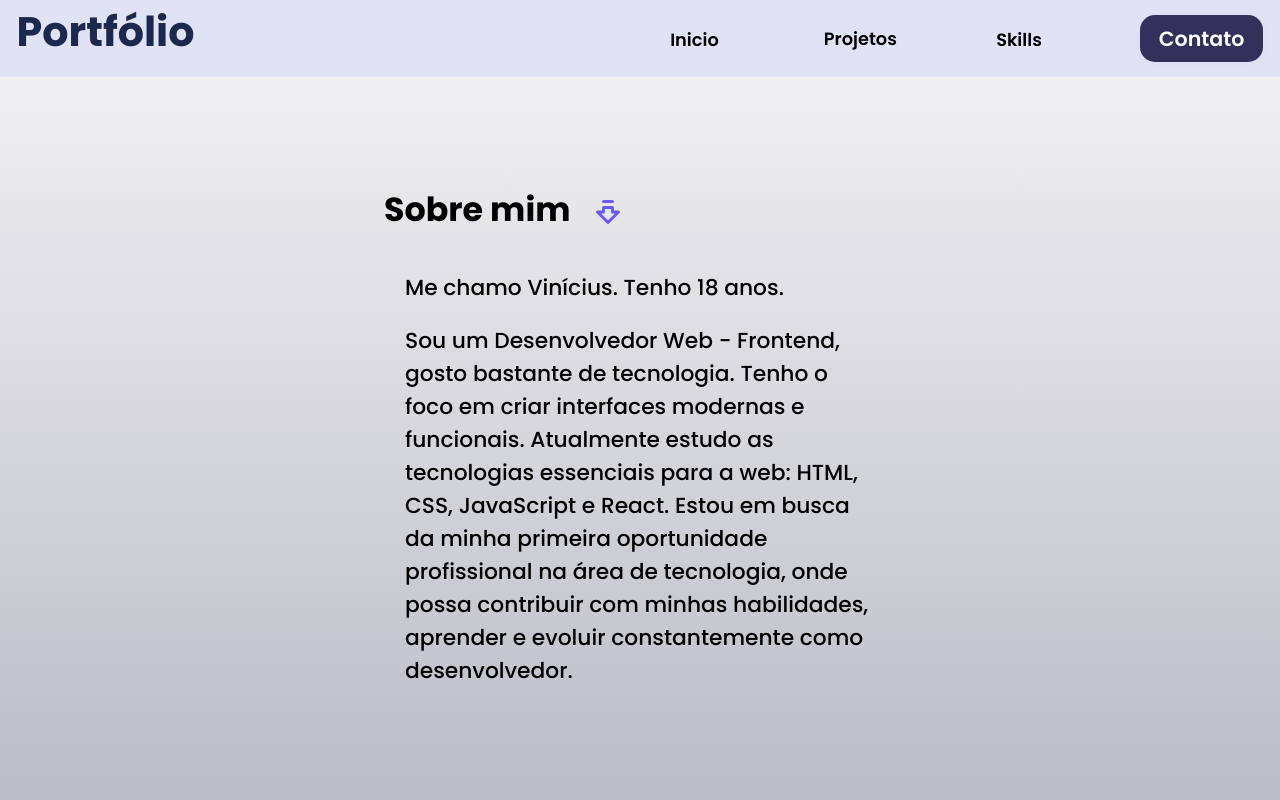
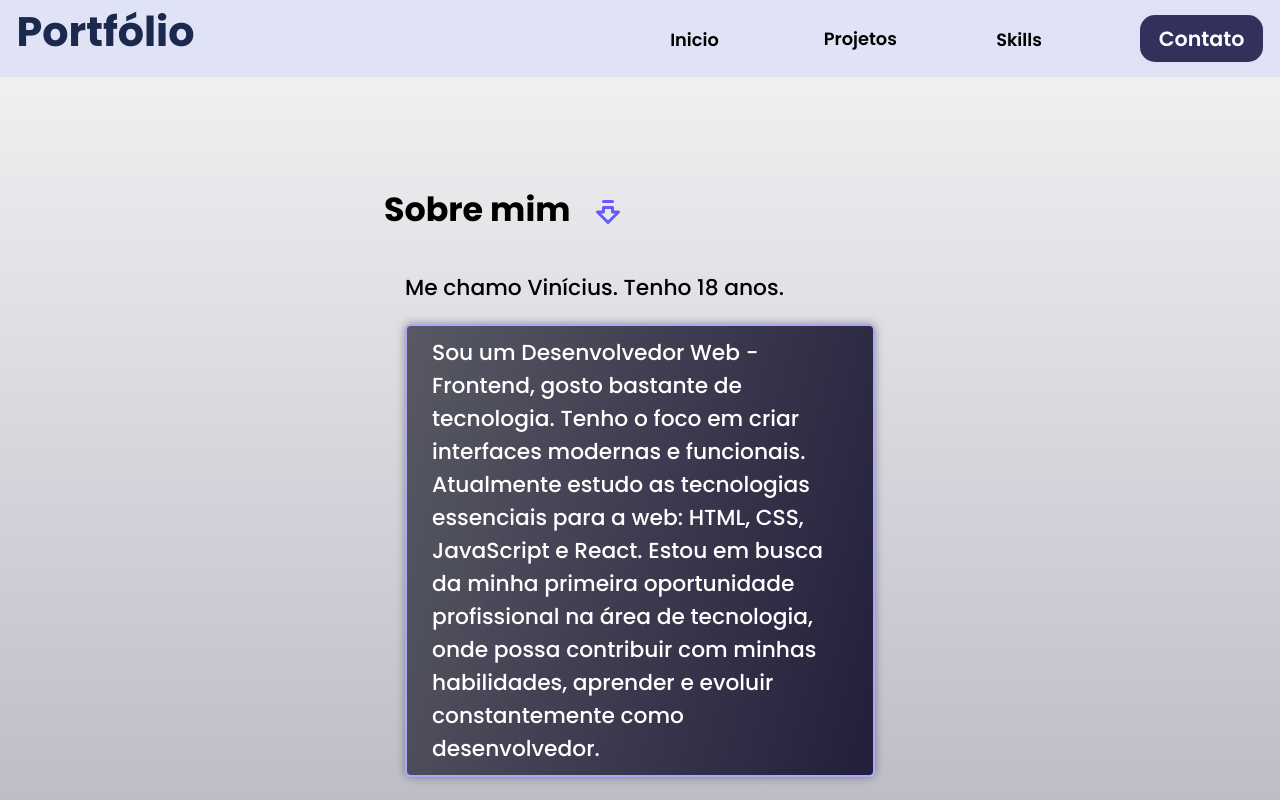
Before and after one commit to SantV7/personal_portifolio, a React (Vite) app: page / in a window 1280 px wide. Shown: the top 800 px of the page. Built offline with nearby package versions, Linux system fonts and the light colour scheme; some icons are missing.

Commit message:
new styler in main text

```diff
--- a/src/components/main/MainContent.jsx
+++ b/src/components/main/MainContent.jsx
@@ -61,7 +61,7 @@ const MainContent = () => {
                     <p className='paragraph_text_about_me' title='Vinícius dos Santos Oliveira, 18 anos'>
                         Me chamo Vinícius. Tenho 18 anos.
                     </p>
-                    <p className='paragraph_text_about_me' title='Desenvolvedor Web - Frontend'>
+                    <p id='p-box' className='paragraph_text_about_me' title='Desenvolvedor Web - Frontend'>
                         Sou um Desenvolvedor Web - Frontend, gosto bastante de tecnologia.
                         Tenho o foco em criar interfaces modernas e funcionais. Atualmente estudo as tecnologias essenciais para a web: HTML, CSS, JavaScript e React.
                         Estou em busca da minha primeira oportunidade profissional na área de tecnologia,
--- a/src/style/main/mainContent.css
+++ b/src/style/main/mainContent.css
@@ -57,6 +57,15 @@ main > .infoContent {
 }
 
 
+#p-box {
+    padding: 10px 25px 10px 25px;
+    border-radius: 6px;
+    color: white;
+    box-shadow: 0px 0px 10px rgba(0, 0, 0, 0.37);
+    border: 2px solid rgb(172, 166, 255);
+    background-image: linear-gradient(105deg, rgb(88, 89, 100), rgb(34, 30, 59));
+}
+
 
 
 @media screen and (min-width:768px) {
```
